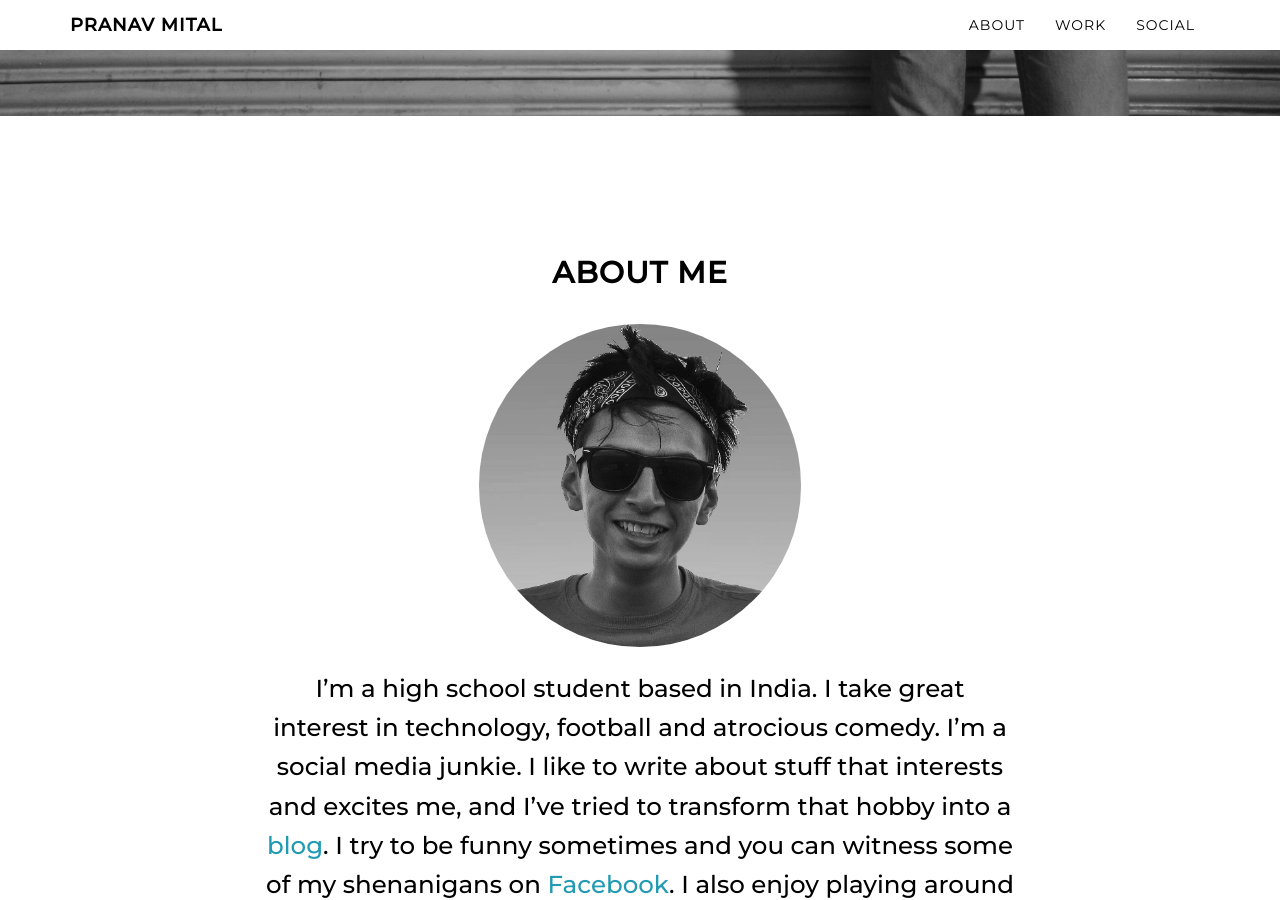
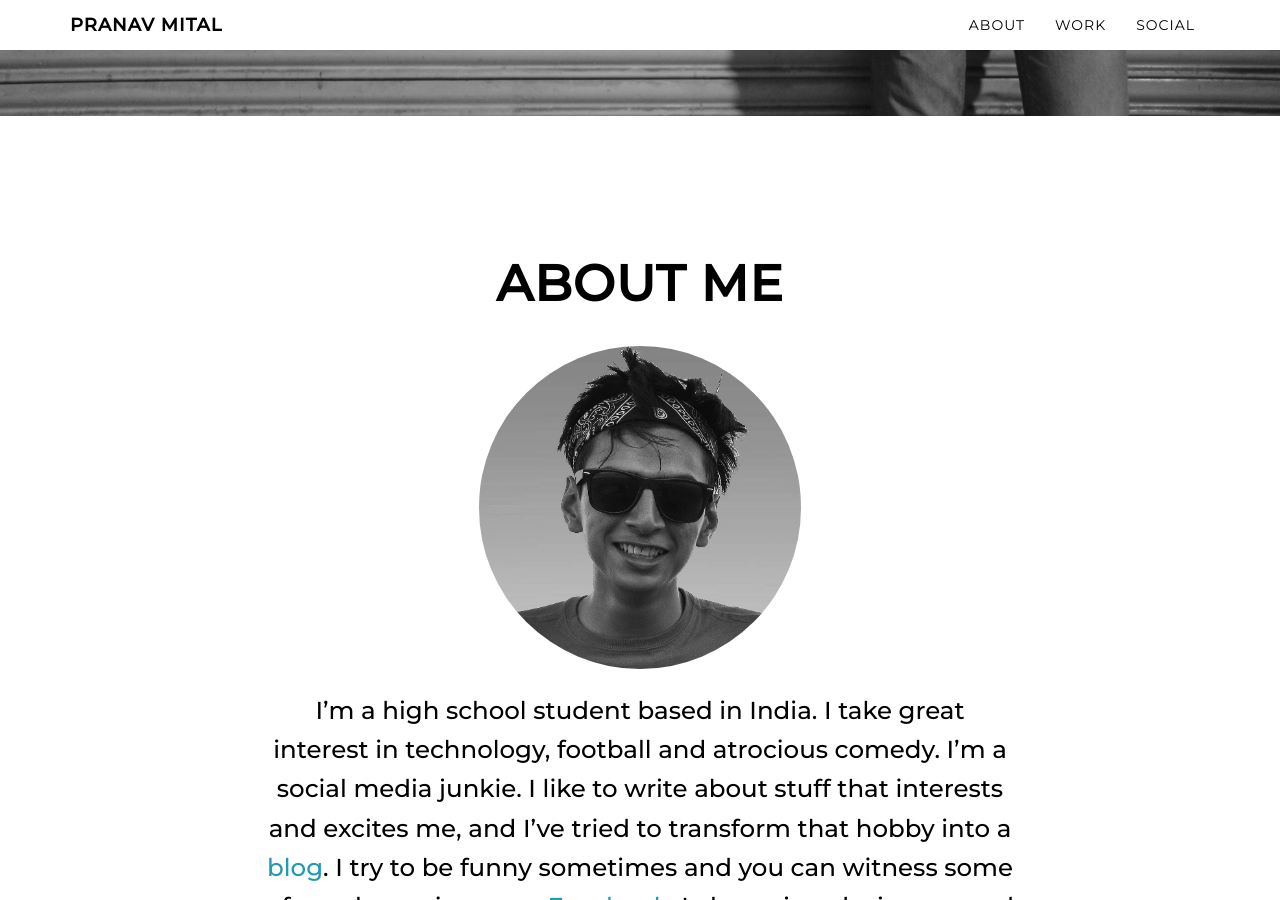
Before and after one commit to pranavmital/pranavmital.github.io, a Jekyll site: the page built from index.html, in a window 1280 px wide and 900 px high, scrolled down 784 px. Built offline with Jekyll 4.4.1, drawn with Linux system fonts in a browser that asks for light colours; nearby versions of some CDN libraries.

Commit message:
increased h2 font size for non-mobile devices

```diff
--- a/_includes/css/grayscale.css
+++ b/_includes/css/grayscale.css
@@ -45,6 +45,12 @@ p {
         margin: 0 0 35px;
         font-size: 175%;
         line-height: 1.6;
+    }
+}
+
+@media(min-width:767px) {
+    h2 {
+        font-size: 50px
     }
 }
 
```
